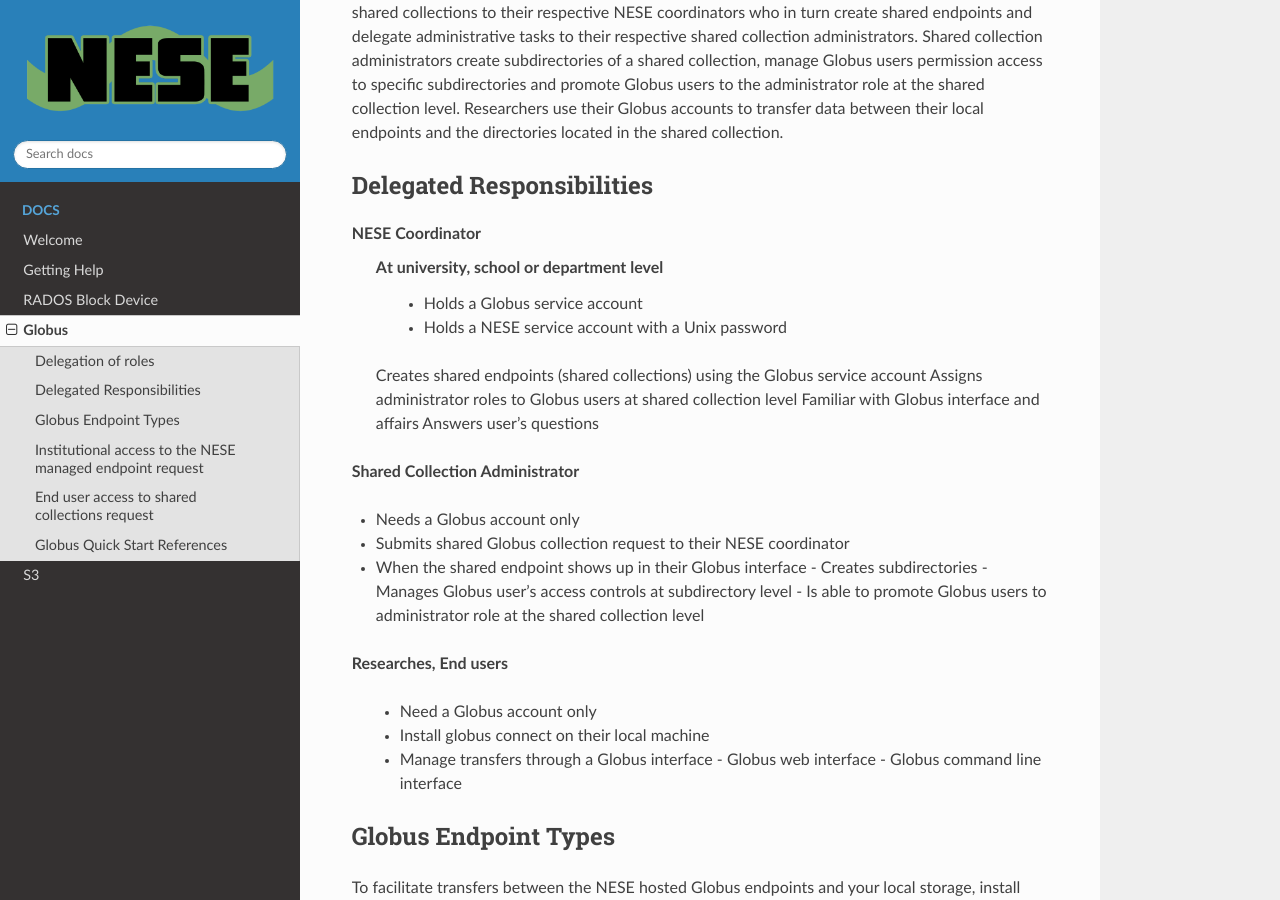
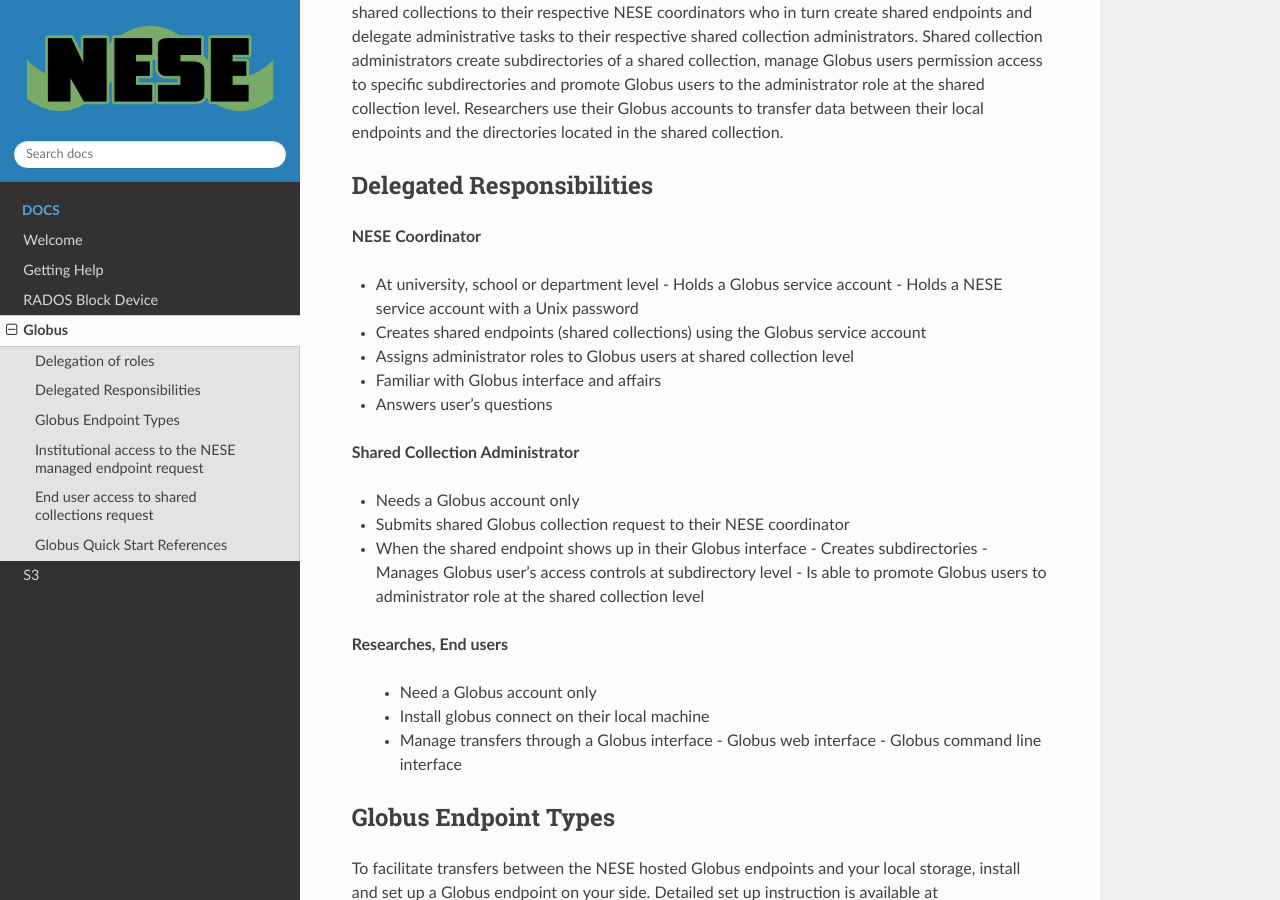
Before and after one commit to fasrc/nese-public-documentation, a Sphinx documentation site: the page built from docs/source/ceph/globus.rst, in a window 1280 px wide and 900 px high, scrolled down 455 px. Built offline with Sphinx 7.4.7 and the Read the Docs theme 2.0.0, drawn with Linux system fonts in a browser that asks for light colours.

Commit message:
fixing syntax

```diff
--- a/docs/source/ceph/globus.rst
+++ b/docs/source/ceph/globus.rst
@@ -16,14 +16,15 @@
 Delegated Responsibilities
 --------------------------
 
-NESE Coordinator
-	At university, school or department level
-  		- Holds a Globus service account
-  		- Holds a NESE service account with a Unix password
-	Creates shared endpoints (shared collections) using the Globus service account
-	Assigns administrator roles to Globus users at shared collection level
-	Familiar with Globus interface and affairs
-	Answers user’s questions
+**NESE Coordinator**
+
+- At university, school or department level
+  - Holds a Globus service account
+  - Holds a NESE service account with a Unix password
+- Creates shared endpoints (shared collections) using the Globus service account
+- Assigns administrator roles to Globus users at shared collection level
+- Familiar with Globus interface and affairs
+- Answers user’s questions
 
 **Shared Collection Administrator**
 
```
